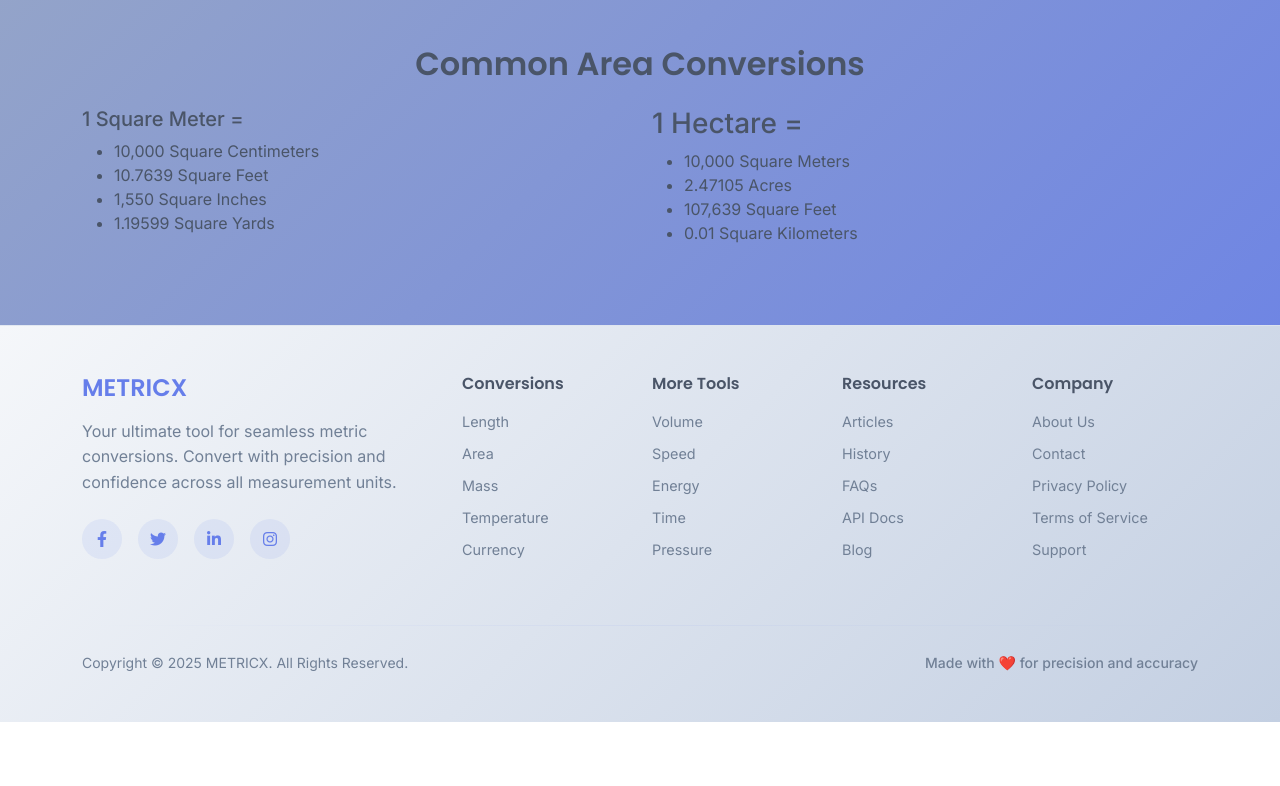
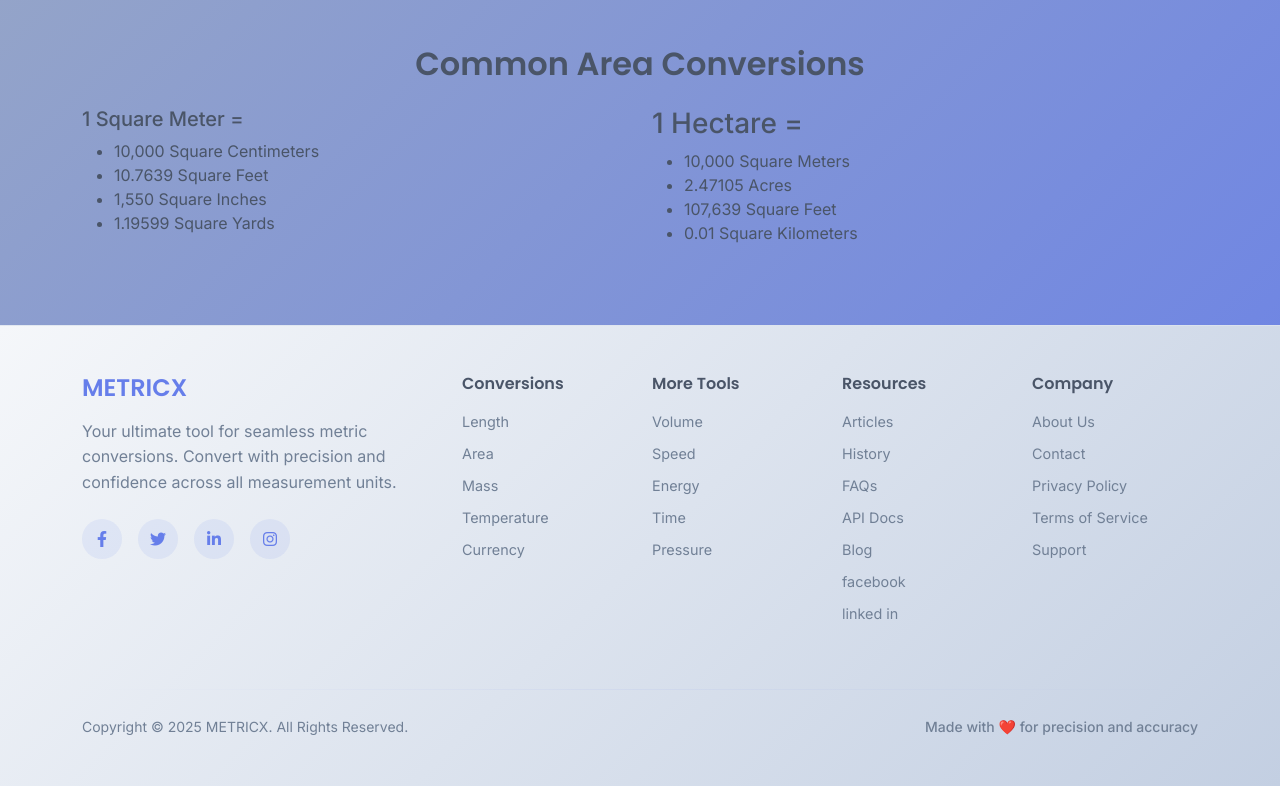
Before and after one commit to wasihussainfarooqui-maker/metric-converter, a plain HTML site: page area.html in a window 1280 px wide. Shown: the part 556-1342 px from the top of the page. Before the commit the page ends 1278 px from the top, so only its background shows below. Drawn offline with nearby package versions, Linux system fonts and the light colour scheme; a script that the page names is missing.

Commit message:
Initial project upload

```diff
--- a/area.html
+++ b/area.html
@@ -204,6 +204,8 @@
                         <li><a href="faqs.html">FAQs</a></li>
                         <li><a href="api.html">API Docs</a></li>
                         <li><a href="blog.html">Blog</a></li>
+                         <li><a href="https://www.facebook.com/">facebook</a></li>
+                        <li><a href="https://www.linkedin.com/checkpoint/challengesV2/AQElJT06iQ1VVgAAAZnyMcNob4AxPWr5c3rQiI7bFKAP_ONUSZNCtnX-myaMjXwZOxmouKSZuQH2MitJ8yzCHAb0NfcRMByhKg?ut=0QJ4TNk0QWNrY1">linked in</a></li>
                     </ul>
                 </div>
                 <div class="col-lg-2 col-md-6 mb-4">
```
Also changed, not shown: about.html (+2 -0 lines), articles.html (+2 -0 lines), contact.html (+2 -0 lines), index.html (+2 -0 lines), length.html (+2 -0 lines), privacy.html (+2 -0 lines), support.html (+2 -0 lines), terms.html (+2 -0 lines).
